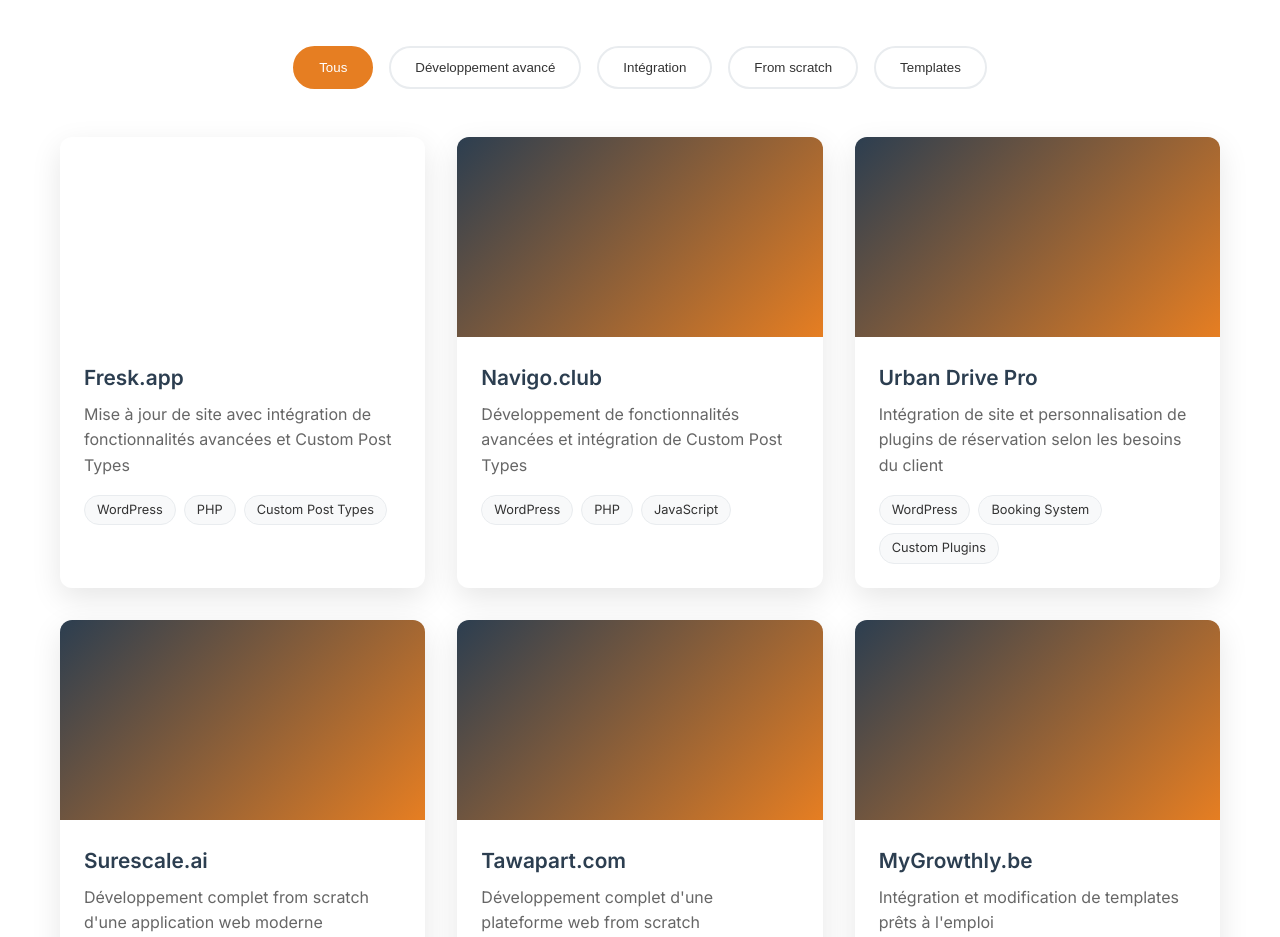
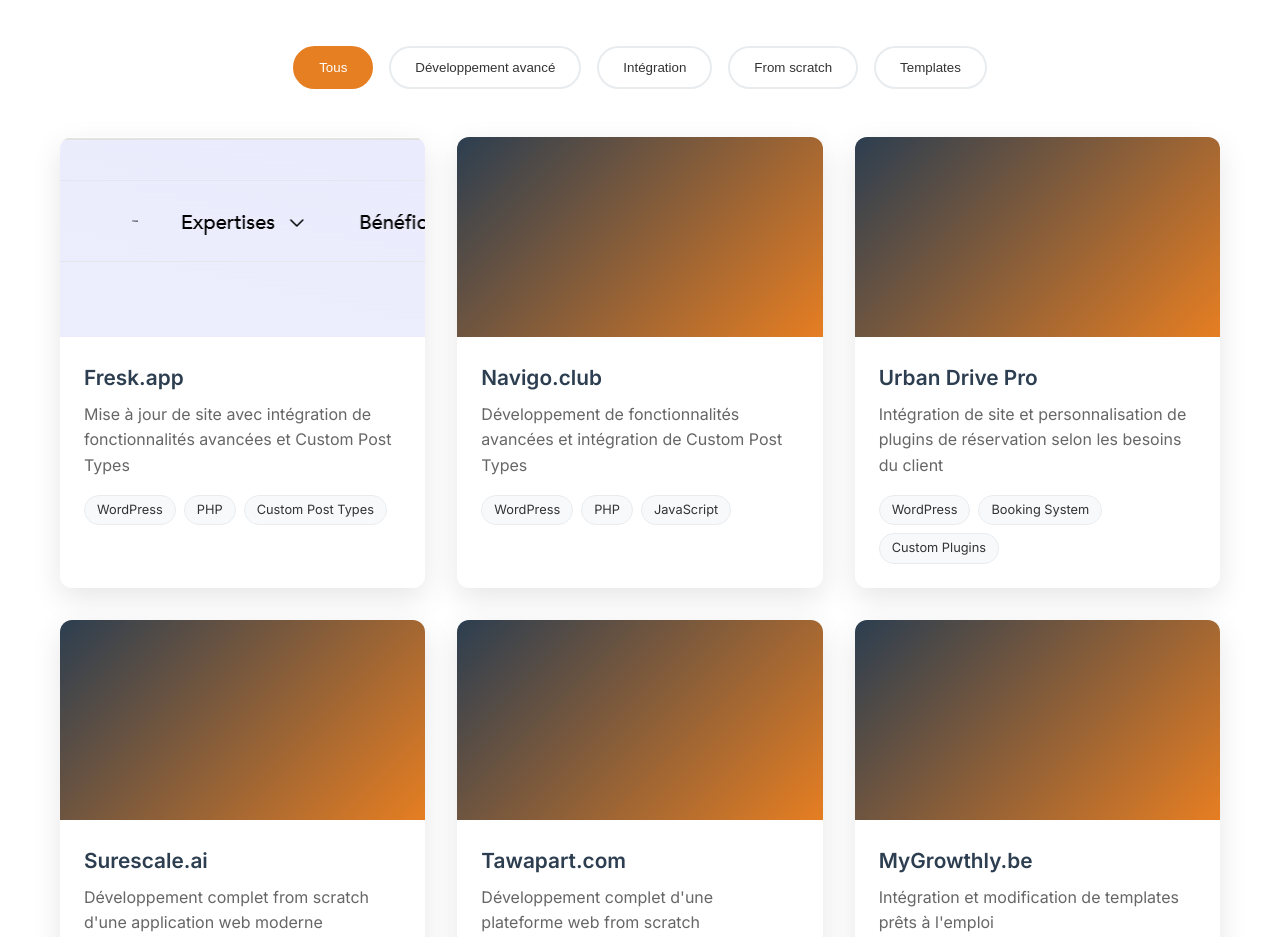
Before and after one commit to Rania-boudriga/portfolio_rania, a plain HTML site: page index.html in a window 1280 px wide. Shown: the part 1660-2597 px from the top of the page. Drawn offline with nearby package versions, Linux system fonts and the light colour scheme; the site is published under a folder, as on GitHub Pages, so addresses that start at the root find nothing.

Commit message:
Update index.html

```diff
--- a/index.html
+++ b/index.html
@@ -158,7 +158,7 @@
             <div class="projects-grid">
                 <!-- Développement avancé -->
                 <div class="project-card" data-category="advanced">
-                    <div class="project-image" style='background-image:url("/images/fresk.png");'>
+                    <div class="project-image" style='background-image:url("./images/fresk.png");'>
                         <div class="project-overlay">
                             <a href="https://fresk.app" target="_blank" class="project-link">
                                 <i class="fas fa-external-link-alt"></i>
```
